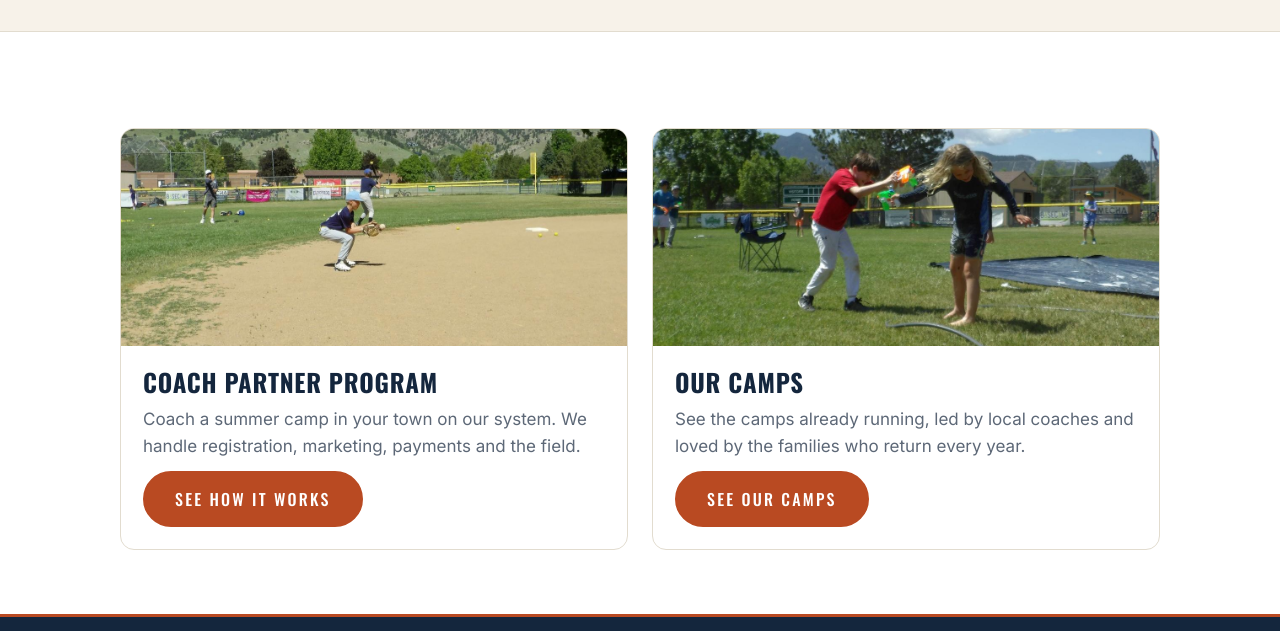
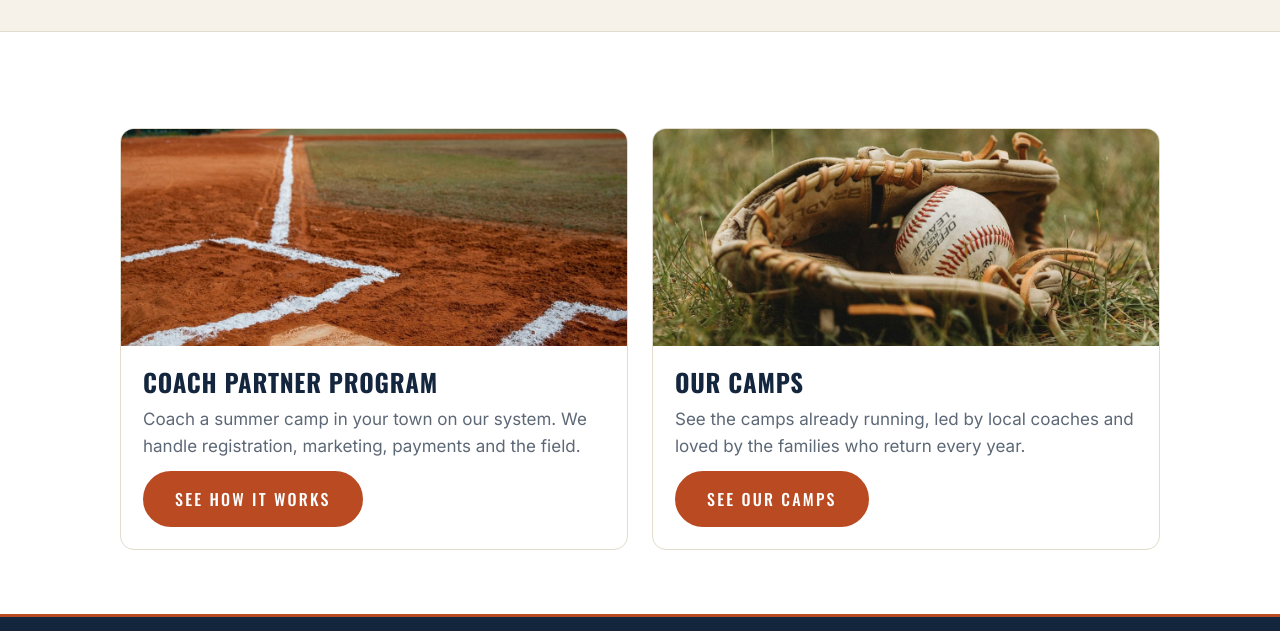
Before and after one commit to ryancook704-png/Altitude-Baseball-Camps, a plain HTML site: page index.html in a window 1280 px wide. Shown: the part 866-1497 px from the top of the page. Drawn offline with Linux system fonts and the light colour scheme.

Commit message:
Home page: swap the two card photos for field and glove stock photos (no children, no sponsor banners)
Co-Authored-By: Claude Sonnet 5.5 <noreply@anthropic.com>
Claude-Session: https://claude.ai/code/session_01Mm8ryS9pAkrbipHAE8bZmD

```diff
--- a/index.html
+++ b/index.html
@@ -10,8 +10,8 @@
 <header class="site"><div class="wrap"><a class="brand" href="index.html"><img src="images/brand/altitude-lockup-dark.svg" alt="Altitude Baseball Camps" width="139" height="46"></a><nav><a href="our-camps.html">Our Camps</a><a href="for-coaches.html">For Coaches</a><a href="contact.html">Contact</a></nav></div></header>
 <main id="main"><section class="hero home"><div class="wrap"><div class="copy"><p class="eyebrow">Baseball camps run by local coaches</p><h1><span>Start it.</span> <span>Grow it.</span> <span class="own">Own it.</span></h1><p class="lede">We help coaches start, grow, and run their own baseball camp business. With the systems, curriculum, and support to do it right, every step of the way.</p><p class="cta"><a class="btn" href="for-coaches.html">See how it works</a><a class="btn ghost" href="our-camps.html">See our camps</a></p></div><img class="shield" src="images/brand/altitude-shield-color.svg" alt="" width="330" height="388"></div></section><div class="stats"><div class="wrap"><div><b>3</b><span>Camp Locations</span></div><div><b>2,000+</b><span>Athletes Coached</span></div><div><b>2017</b><span>Building Camps Since</span></div></div></div>
 <section class="block"><div class="wrap"><h2 class="sr">Where to start</h2><div class="cards">
-<article class="card"><img class="ph shot" src="images/photos/camp-infield.jpg" alt="A camper sets to field a ground ball on the infield, with foothills behind." width="1200" height="900" loading="lazy" style="object-position:50% 42%"><div class="body"><h3>Coach Partner Program</h3><p>Coach a summer camp in your town on our system. We handle registration, marketing, payments and the field.</p><a class="btn" href="for-coaches.html">See how it works</a></div></article>
-<article class="card"><img class="ph shot" src="images/photos/camp-water-fight.jpg" alt="Two campers squirt each other with water guns on the outfield grass." width="1200" height="900" loading="lazy" style="object-position:50% 68%"><div class="body"><h3>Our Camps</h3><p>See the camps already running, led by local coaches and loved by the families who return every year.</p><a class="btn" href="our-camps.html">See our camps</a></div></article>
+<article class="card"><img class="ph shot" src="images/photos/field-chalk.jpg" alt="Fresh chalk lines around home plate on a red clay infield." width="1200" height="900" loading="lazy" ><div class="body"><h3>Coach Partner Program</h3><p>Coach a summer camp in your town on our system. We handle registration, marketing, payments and the field.</p><a class="btn" href="for-coaches.html">See how it works</a></div></article>
+<article class="card"><img class="ph shot" src="images/photos/glove-ball.jpg" alt="A baseball glove with a ball resting in the grass." width="1200" height="900" loading="lazy" ><div class="body"><h3>Our Camps</h3><p>See the camps already running, led by local coaches and loved by the families who return every year.</p><a class="btn" href="our-camps.html">See our camps</a></div></article>
 </div></div></section></main>
 <footer><div class="wrap foot"><div class="fbrand"><img src="images/brand/altitude-lockup-dark.svg" alt="Altitude Baseball Camps" width="151" height="50" loading="lazy"><p>&copy; <span id="y"></span> Altitude Baseball</p></div><div class="fcontact"><a href="mailto:info@boulderbaseballcamps.com">info@boulderbaseballcamps.com</a><a href="tel:+14359019468">435-901-9468</a><a href="https://www.instagram.com/altitudebaseballcamps/" target="_blank" rel="noopener">Instagram</a></div></div></footer>
 <script>document.getElementById("y").textContent=new Date().getFullYear()</script></body></html>
```
Also changed, not shown: images/photos/field-chalk.jpg (added), images/photos/glove-ball.jpg (added).
